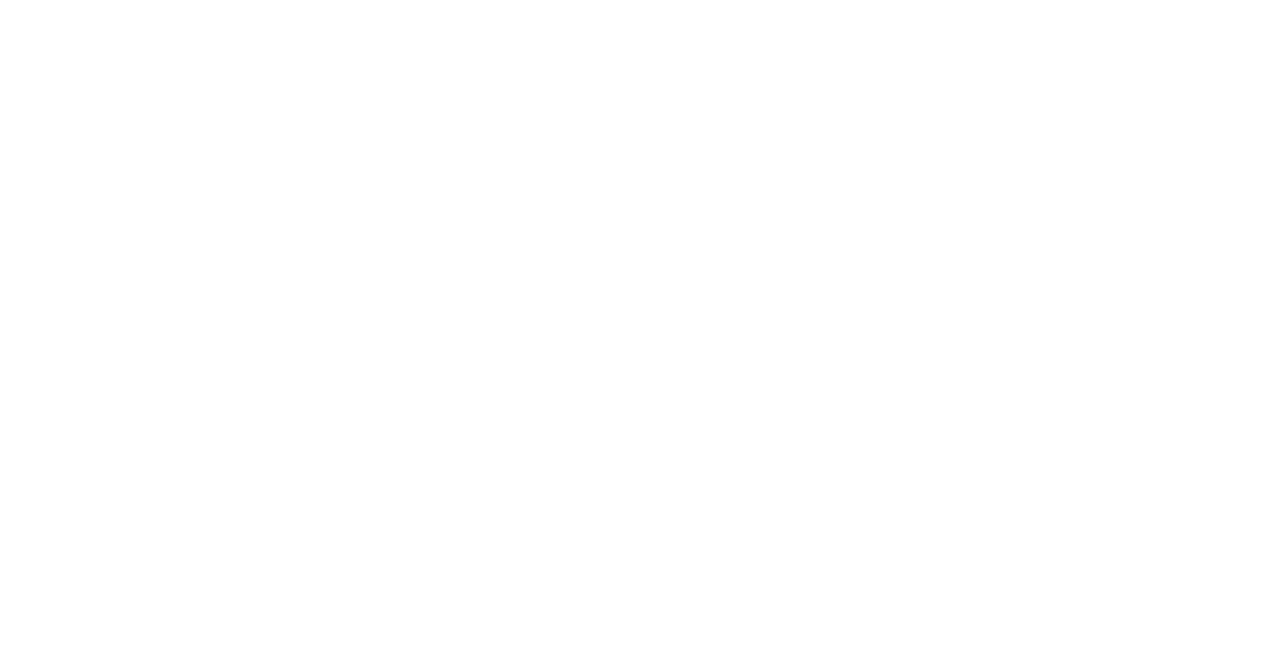
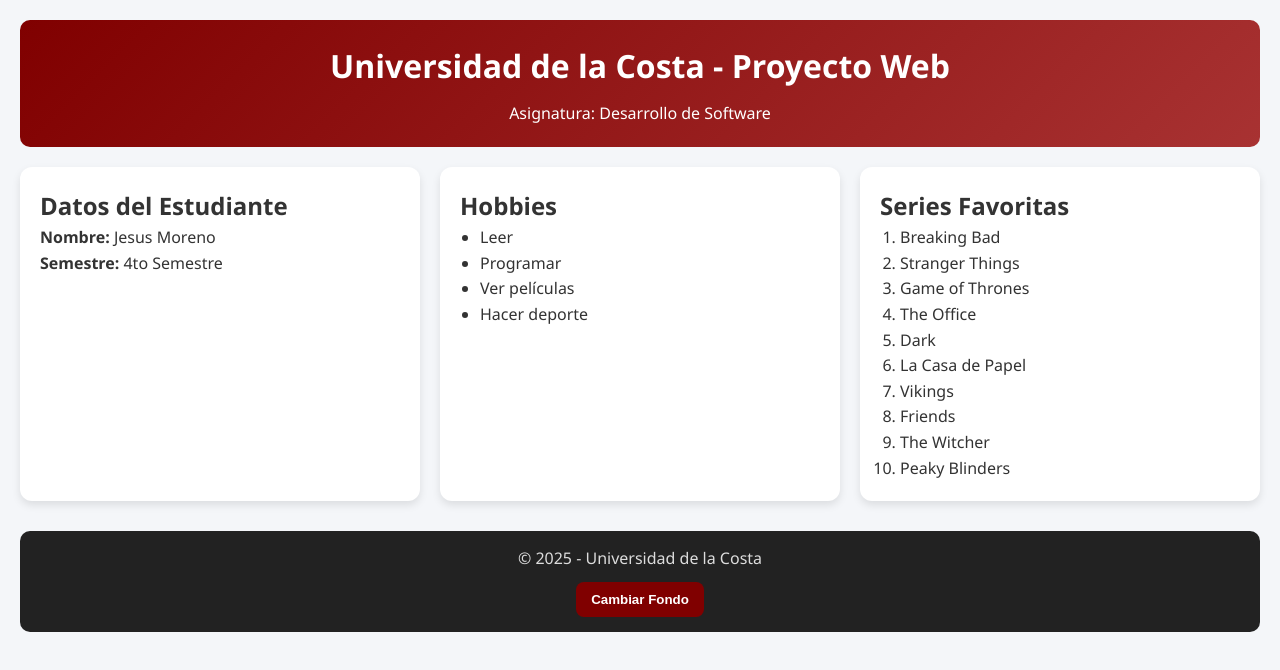
Before and after one commit to JesusMoreno06/Actividad1, a plain HTML site: page index.html in a window 1280 px wide. Drawn offline with Linux system fonts and the light colour scheme.

Commit message:
no se que pasó

```diff
--- a/index.html
+++ b/index.html
@@ -3,9 +3,50 @@
 <head>
     <meta charset="UTF-8">
     <meta name="viewport" content="width=device-width, initial-scale=1.0">
-    <title>Document</title>
+     <title>Proyecto Web - Universidad de la Costa</title>
+     <link rel="stylesheet" href="style.css">
 </head>
 <body>
 
+    <header><h1>Universidad de la Costa - Proyecto Web</h1>
+    <p>Asignatura: Desarrollo de Software</p>
+</header>
+
+ <main><section class="card">
+      <h2>Datos del Estudiante</h2>
+      <p><b>Nombre:</b> Jesus Moreno </p>
+      <p><b>Semestre:</b> 4to Semestre</p>
+    </section>
+    <section class="card">
+      <h2>Hobbies</h2>
+      <ul>
+        <li>Leer</li>
+        <li>Programar</li>
+        <li>Ver películas</li>
+        <li>Hacer deporte</li>
+      </ul>
+
+    </section>
+    <section class="card">
+      <h2>Series Favoritas</h2>
+      <ol>
+        <li>Breaking Bad</li>
+        <li>Stranger Things</li>
+        <li>Game of Thrones</li>
+        <li>The Office</li>
+        <li>Dark</li>
+        <li>La Casa de Papel</li>
+        <li>Vikings</li>
+        <li>Friends</li>
+        <li>The Witcher</li>
+        <li>Peaky Blinders</li>
+      </ol>
+</main>
+    <footer>
+    <p>&copy; 2025 - Universidad de la Costa</p>
+
+    <button id="colorBtn">Cambiar Fondo</button>
+  </footer>
+   <script src="script.js"></script>
 </body>
 </html>
--- a/script.js
+++ b/script.js
@@ -0,0 +1,10 @@
+const btn = document.getElementById("colorBtn");
+
+btn.addEventListener("click", () => {
+
+  const colores = ["#f4f6f9", "#e6ffe6", "#e6f0ff", "#fff5e6", "#ffe6f2"];
+    const random = colores[Math.floor(Math.random() * colores.length)];
+
+
+  document.body.style.background = random;
+});
--- a/style.css
+++ b/style.css
@@ -0,0 +1,74 @@
+* {
+  margin: 0;
+  padding: 0;
+  box-sizing: border-box;
+}
+
+body {
+  font-family: 'Segoe UI', Tahoma, Geneva, Verdana, sans-serif;
+  background: #f4f6f9;
+  color: #333;
+  line-height: 1.6;
+  padding: 20px;
+}
+
+header {
+  text-align: center;
+  padding: 20px;
+  background: linear-gradient(135deg, #800000, #a83232); /* Degradado */
+  color: white;
+  border-radius: 10px;
+  margin-bottom: 20px;
+}
+
+h1 {
+  font-size: 2rem;
+  margin-bottom: 10px;
+}
+
+main {
+  display: grid; /* Diseño en rejilla */
+  grid-template-columns: repeat(auto-fit, minmax(280px, 1fr));
+  gap: 20px; /* Separación entre tarjetas */
+}
+
+.card {
+  background: white;
+  padding: 20px;
+  border-radius: 12px;
+  box-shadow: 0 4px 8px rgba(0,0,0,0.1); /* Sombra ligera */
+  transition: transform 0.2s ease;
+}
+
+.card:hover {
+  transform: scale(1.03);
+}
+
+ul, ol {
+  margin-left: 20px;
+}
+
+footer {
+  text-align: center;
+  margin-top: 30px;
+  padding: 15px;
+  background: #222;
+  color: #ddd;
+  border-radius: 10px;
+}
+
+button {
+  margin-top: 10px;
+  padding: 10px 15px;
+  border: none;
+  border-radius: 8px;
+  background: #800000;
+  color: white;
+  font-weight: bold;
+  cursor: pointer;
+  transition: 0.3s;
+}
+
+button:hover {
+  background: #a83232;
+}
```
